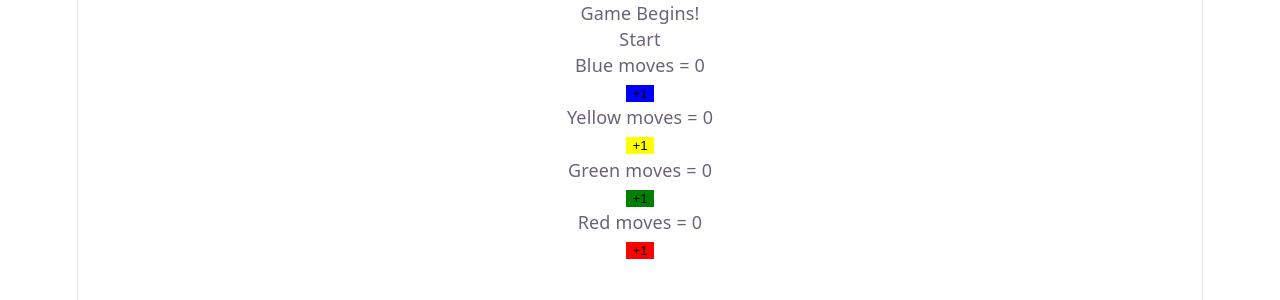
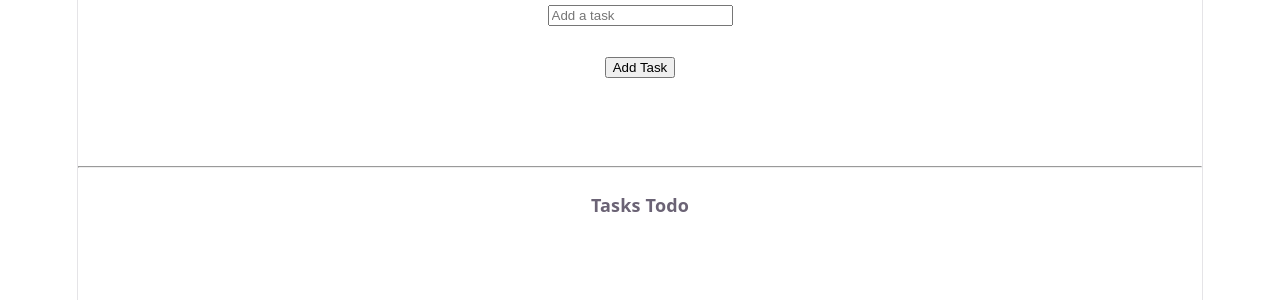
Before and after one commit to web-adi21/web-dev-jouney, a React (Vite) app in the folder REACT/react-state-2/: page / in a window 1280 px wide. Shown: the top 300 px of the page. Built offline with nearby package versions, Linux system fonts and the light colour scheme.

Commit message:
trying to create a todo list in react

```diff
--- a/REACT/react-state-2/src/App.jsx
+++ b/REACT/react-state-2/src/App.jsx
@@ -1,13 +1,14 @@
 import { useState } from 'react'
 import LudoBoard from './LudoBoard';
-import './App.css'
+import TodoList from "./TodoList"
 
 function App() {
 
 
   return (
    <>
-      <LudoBoard />
+
+      <TodoList />
    </>
   )
 }
--- /dev/null
+++ b/REACT/react-state-2/src/TodoList.jsx
@@ -0,0 +1,33 @@
+import { useState } from "react";
+
+
+export default function TodoList() {
+  let [todos, setTodos] = useState([]);
+  let [newTodo, setNewTodo] = useState("");
+
+  let add = (event) => {
+    console.log(event.target);
+  }
+
+  return(
+    <div>
+      <input value={newTodo} placeholder="Add a task" onChange={add}></input>
+      <br></br>
+      <br></br>
+      <button>Add Task</button>
+      <br></br>
+      <br></br>
+      <br></br>
+      <br></br>
+      <hr></hr>
+    <h4>Tasks Todo</h4>
+    <ul>
+      {
+        todos.map((todo) => {
+          <li>{todo}</li>
+        })
+      }
+    </ul>
+    </div>
+  )
+}
```
